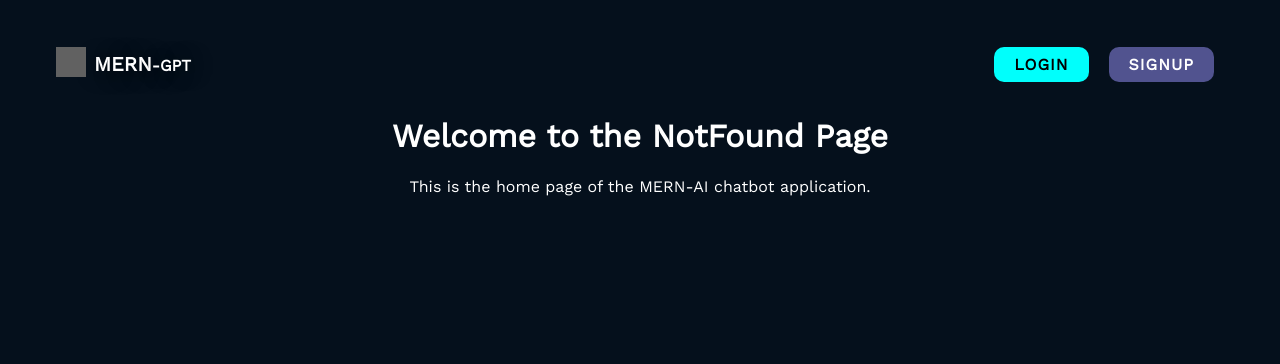
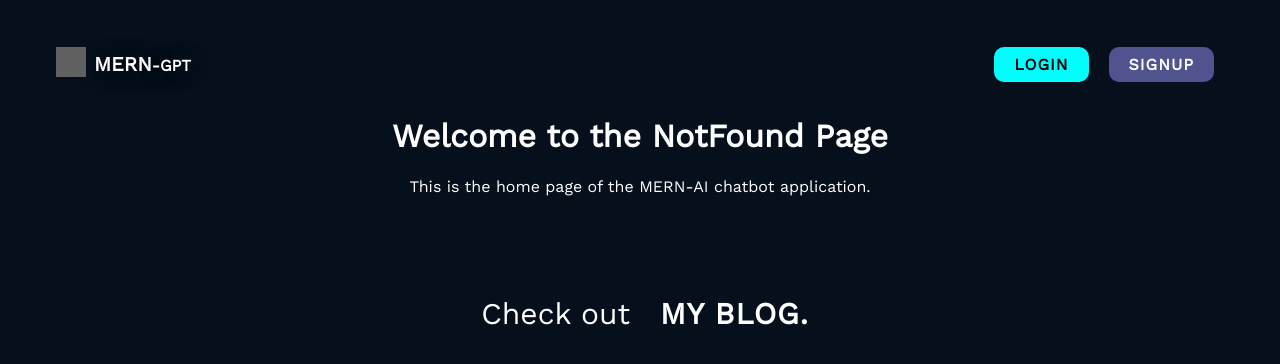
Before and after one commit to wesleyhitson/mern-chatgpt, a React (Vite) app in the folder frontend/: page /chat in a window 1280 px wide. Shown: the top 364 px of the page. Built offline with nearby package versions, Linux system fonts and the light colour scheme; no server answers; grey boxes are pictures that could not be loaded.

Commit message:
add footer

```diff
--- a/frontend/src/App.tsx
+++ b/frontend/src/App.tsx
@@ -7,6 +7,7 @@ import Chat from './pages/Chat'
 import NotFound from './pages/NotFound'
 import './App.css'
 import { useAuth } from './context/AuthContext'
+import Footer from './components/footer/Footer'
 
 function App() {
   const auth = useAuth();
@@ -22,6 +23,7 @@ function App() {
       )}
       <Route path="*" element={<NotFound />} />
     </Routes>
+    <Footer />
   </main>
 }
 
--- /dev/null
+++ b/frontend/src/components/footer/Footer.tsx
@@ -0,0 +1,32 @@
+import React from "react";
+import { Link
+
+ } from "react-router-dom";
+const Footer = () => {
+  return (
+    <footer>
+      <div
+        style={{
+            width: "100%",
+            padding: 20,
+            minHeight: "20vh",
+            maxHeight: "30vh",
+            marginTop: 50,
+        }}
+        >
+            <p style={{ fontSize: "30px", textAlign: "center" }}>
+                Check out
+                <span>
+                    <Link
+                        style={{ color: "white" }}
+                        className="nav-link"
+                        to={"https://wesleyhitson.com/"}
+                    >my blog.</Link>
+                </span>
+            </p>
+      </div>
+    </footer>
+  );
+};
+
+export default Footer;
```
